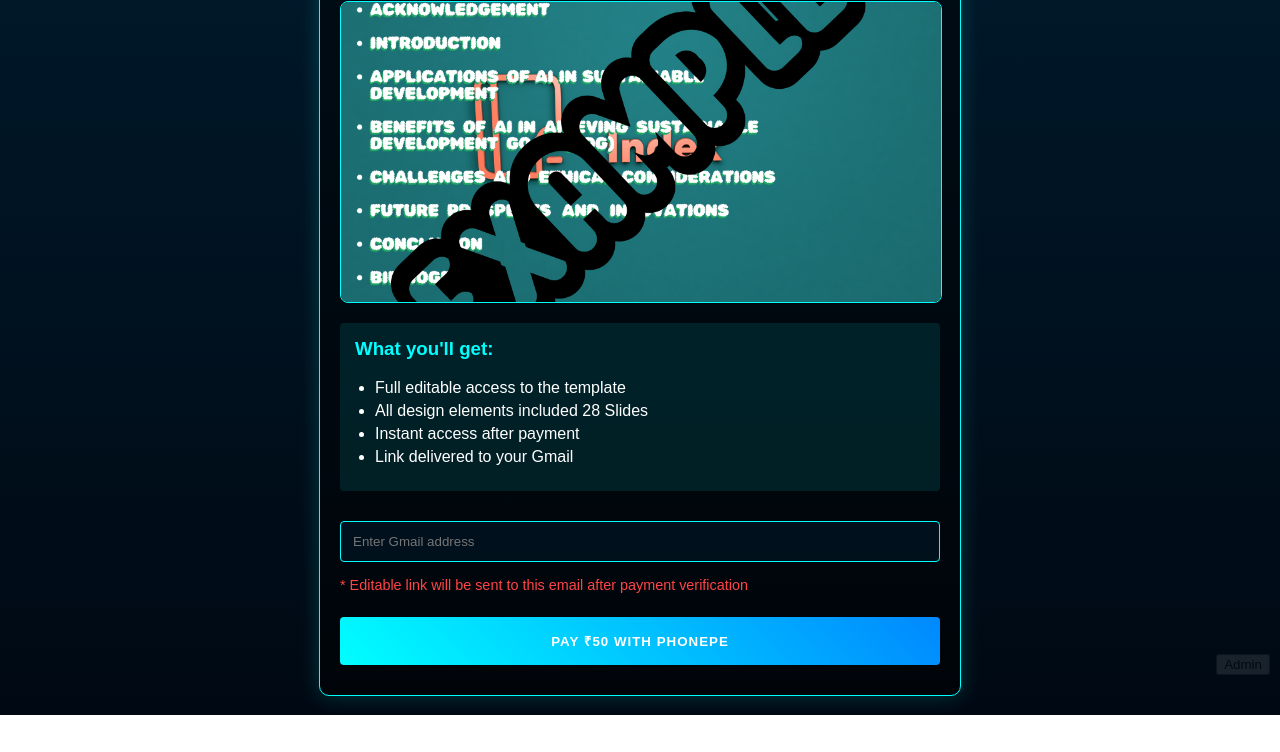
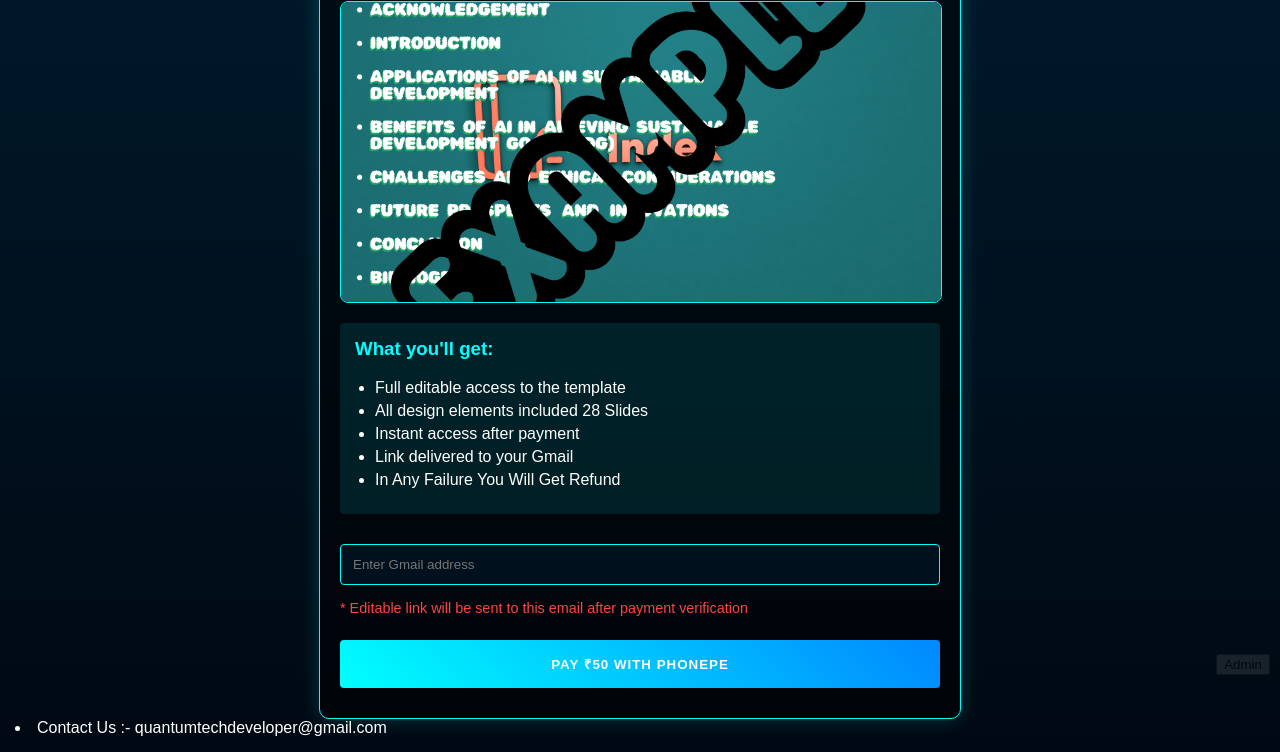
Before and after one commit to Mradul123456/Roles-of-Artificial-intelligence-in-sustainable-development-, a plain HTML site: page index.html in a window 1280 px wide. Shown: the part 115-867 px from the top of the page. Before the commit the page ends 830 px from the top, so only its background shows below. Drawn offline with Linux system fonts and the light colour scheme.

Commit message:
Update index.html

```diff
--- a/index.html
+++ b/index.html
@@ -187,6 +187,7 @@
                 <li>All design elements included 28 Slides</li>
                 <li>Instant access after payment</li>
                 <li>Link delivered to your Gmail</li>
+                <li>In Any Failure You Will Get Refund</li>
             </ul>
         </div>
 
@@ -195,6 +196,9 @@
 
         <button class="pay-button" onclick="pay()">Pay ₹50 with PhonePe</button>
     </div>
+
+
+<li>Contact Us :- quantumtechdeveloper@gmail.com</li>
 
     <script>
         let currentSlide = 0;
```
